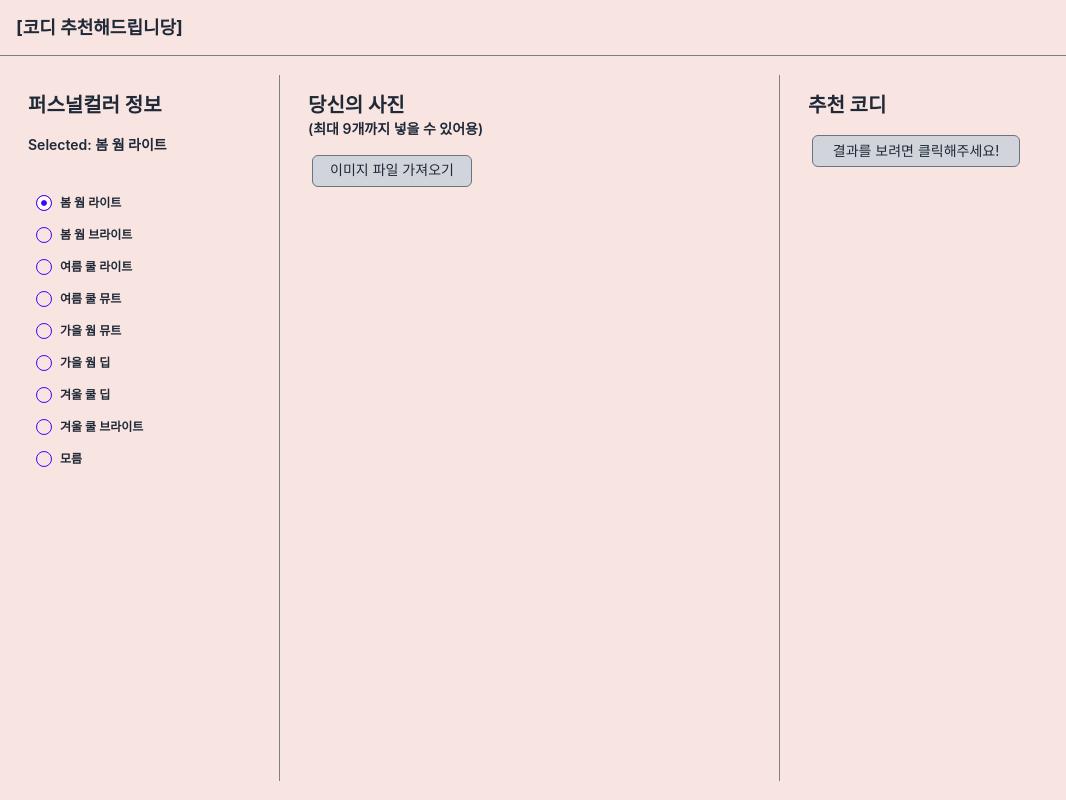
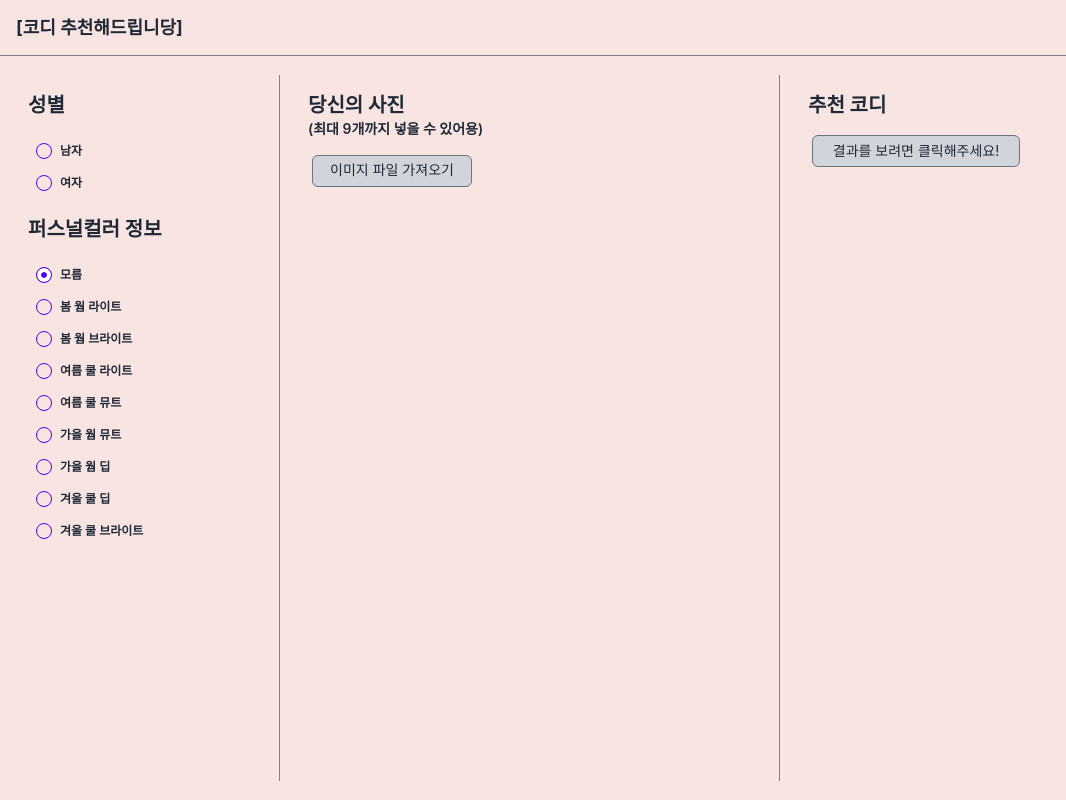
Before and after one commit to dltmddus02/coordi-frontend, a React (Create React App) app: page / in a window 1280 px wide. Shown: the whole page, without its empty margins (0-1066 px from the left). Built offline with nearby package versions, Linux system fonts and the light colour scheme.

Commit message:
add: 성별 추가

```diff
--- a/src/App.tsx
+++ b/src/App.tsx
@@ -6,23 +6,25 @@ import {Div} from './components'
 
 export default function App() {
 
-  const pColors = useMemo(
-    () => [
-      '봄 웜 라이트',
-      '봄 웜 브라이트',
-      '여름 쿨 라이트',
-      '여름 쿨 뮤트',
-      '가을 웜 뮤트',
-      '가을 웜 딥',
-      '겨울 쿨 딥',
-      '겨울 쿨 브라이트',
-      '모름'
-    ],
-    []
-  )
-  const [selectedColor, setSelectedColor] = useState<string>(pColors[0])
+  const [color, setColor] = useState<string>("모름");
+  const [files, setFiles] = useState<File[]>([]);
+  const [gender, setGender] = useState<string>("");
 
-  const [files, setFiles] = useState<File[]>([]);
+  const colorMapping: {[key: string]: string} = {
+    '모름': '',
+    '봄 웜 라이트': 'WSL',
+    '봄 웜 브라이트': 'WSB',
+    '여름 쿨 라이트': 'CSL',
+    '여름 쿨 뮤트': 'CSM',
+    '가을 웜 뮤트': 'WAM',
+    '가을 웜 딥': 'WAD',
+    '겨울 쿨 딥': 'CWD',
+    '겨울 쿨 브라이트': 'CWB',
+  };
+  const genderMapping : {[key: string]: string} = {
+    '남자': 'M',
+    '여자': 'F',
+  };
 
   return (
     <main
@@ -50,7 +52,11 @@ export default function App() {
           minWidth="280px"
           height="95%"
           style={{borderRight: '1px solid gray'}}>
-          <Info selectedColor={selectedColor} setSelectedColor={setSelectedColor}/>
+          <Info
+            color={color}
+            setColor={setColor}
+            gender={gender}
+            setGender={setGender}/>
         </Div>
         {/* 2번 구역 태그 */}
         <Div
@@ -58,7 +64,9 @@ export default function App() {
           minWidth="500px"
           height="95%"
           style={{borderRight: '1px solid gray'}}>
-          <MyImages files={files} setFiles={setFiles}/>
+          <MyImages
+            files={files}
+            setFiles={setFiles}/>
         </Div>
         {/* 3번 구역 태그 */}
         <Div
@@ -67,7 +75,10 @@ export default function App() {
           height="95%"
           //style={{borderRight: '1px solid gray'}}
         >
-          <Result />
+          <Result
+            gender={gender}
+            color={color}
+            files={files}/>
         </Div>
       </div>
     </main>
--- /dev/null
+++ b/src/components/RadioInput.tsx
@@ -0,0 +1,20 @@
+
+type props = {group: string, label: string, value: string, onChange: any}
+export default function RadioInput({group, label, value, onChange}: props) {
+    return (
+    <div className="font-semibold">
+        <label className="flex justify-start cursor-pointer label">
+        <input
+            type="radio"
+            name={group}
+            className="mr-2 radio radio-primary"
+            style={{width: '1rem', height: '1rem'}}
+            checked={label === value}
+            defaultValue={label}
+            onChange={onChange}
+        />
+        <span className="text-xs label-text">{label}</span>
+        </label>
+  </div>
+  );
+}
--- a/src/pages/Info.tsx
+++ b/src/pages/Info.tsx
@@ -1,14 +1,14 @@
 import {useMemo, useCallback} from 'react'
 import type {ChangeEvent} from 'react'
 import {Title, Subtitle} from '../components'
-// import axios, {formToJSON} from 'axios'
-import axios from 'axios'
+import RadioInput from '../components/RadioInput'
 
-type colorState = {selectedColor: string, setSelectedColor: any}
-export default function Info({selectedColor, setSelectedColor} : colorState) {
+type props = {color: string, setColor: React.Dispatch<React.SetStateAction<string>>, gender: string, setGender: React.Dispatch<React.SetStateAction<string>>}
+export default function Info({color, setColor, gender, setGender} : props) {
   /* 퍼스널컬러 배열 설정 */
   const pColors = useMemo(
     () => [
+      '모름',
       '봄 웜 라이트',
       '봄 웜 브라이트',
       '여름 쿨 라이트',
@@ -17,81 +17,49 @@ export default function Info({selectedColor, setSelectedColor} : colorState) {
       '가을 웜 딥',
       '겨울 쿨 딥',
       '겨울 쿨 브라이트',
-      '모름'
     ],
     []
-  )
+  );
+  const genders = useMemo(
+    () => [
+      '남자',
+      '여자',
+    ],
+    []
+  );
 
-  const colorMapping: {[key: string]: string} = {
-    '봄 웜 라이트': 'WSL',
-    '봄 웜 브라이트': 'WSB',
-    '여름 쿨 라이트': 'CSL',
-    '여름 쿨 뮤트': 'CSM',
-    '가을 웜 뮤트': 'WAM',
-    '가을 웜 딥': 'WAD',
-    '겨울 쿨 딥': 'CWD',
-    '겨울 쿨 브라이트': 'CWB'
-  }
+  const onGenderChange = useCallback((e: ChangeEvent<HTMLInputElement>) => {
+    setGender(e.target.value);
+  }, [setGender]);
 
-  /* 사용자가 선택한 버튼을 확인하기 위한 변수들 */
-  // const [selectedColor, setSelectedColor] = useState<string>(pColors[0])
+  const onColorChange = useCallback((e: ChangeEvent<HTMLInputElement>) => {
+    setColor(e.target.value);
+  }, [setColor])
 
-  const onChange = useCallback((e: ChangeEvent<HTMLInputElement>) => {
-    setSelectedColor(e.target.value)
-  }, [])
+  const genderRadioInputs = useMemo(
+    () => genders.map((label, index) => <RadioInput key={index} group="gender" label={label} value={gender} onChange={onGenderChange}/>),
+    [gender, genders, onGenderChange]
+  );
 
-  const sendRowIndexToBackend = async (row: string) => {
-    console.log(row)
-    const colorIdentifier = colorMapping[row]
-    console.log(colorIdentifier)
-    try {
-      const formData = new FormData()
-      formData.append('personal_color', colorIdentifier)
-      console.log(formData)
-      const response = await axios.post('/api/upload/', formData, {
-        headers: {'Content-Type': 'multipart/form-data'}
-      })
-      console.log('성공', response.data)
-    } catch (e) {
-      console.error('백엔드로 퍼컬 정보 전송 오류!', e)
-    }
-  }
-
-  /* 라디오 버튼 생성 */
-  const radioInputs = useMemo(
-    () =>
-      pColors.map((value, index) => (
-        <label key={index} className="flex justify-start cursor-pointer label">
-          <input
-            type="radio"
-            name="colors"
-            className="mr-2 radio radio-primary"
-            style={{width: '1rem', height: '1rem'}}
-            checked={value === selectedColor}
-            defaultValue={value}
-            onChange={onChange}
-          />
-          <span className="text-xs label-text">{value}</span>
-        </label>
-      )),
-    [pColors, selectedColor, onChange]
-  )
+  const colorRadioInputs = useMemo(
+    () => pColors.map((label, index) => <RadioInput key={index} group="color" label={label} value={color} onChange={onColorChange}/>),
+    [pColors, color, onColorChange]
+  );
 
   /* 결과 반환 */
   return (
     <section className="mt-4 ml-4">
+      <Title>성별</Title>
+      <div className="flex flex-col p-4">
+        {genderRadioInputs}
+      </div>
+
       <Title>퍼스널컬러 정보</Title>
-      <div className="flex flex-col mt-4">
+      {/* <div className="flex flex-col mt-4">
         <Subtitle>Selected: {selectedColor}</Subtitle>
-      </div>
-      <div className="flex flex-col p-4 mt-4">
-        {radioInputs.map((row, rowIndex) => (
-          <div
-            key={rowIndex}
-            className="font-semibold">
-            {row}
-          </div>
-        ))}
+      </div> */}
+      <div className="flex flex-col p-4">
+        {colorRadioInputs}
       </div>
     </section>
   )
```
